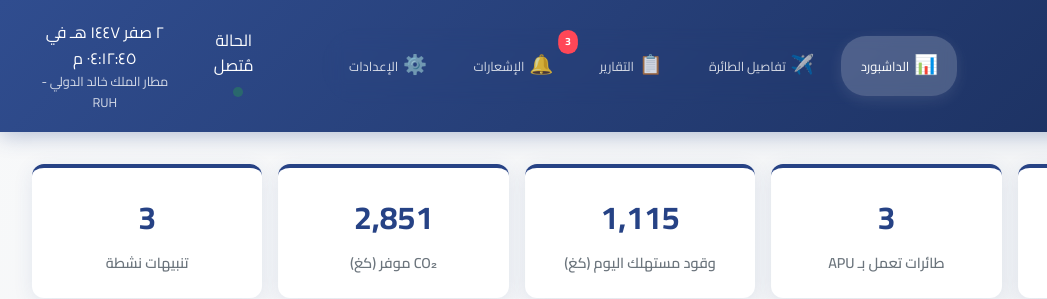
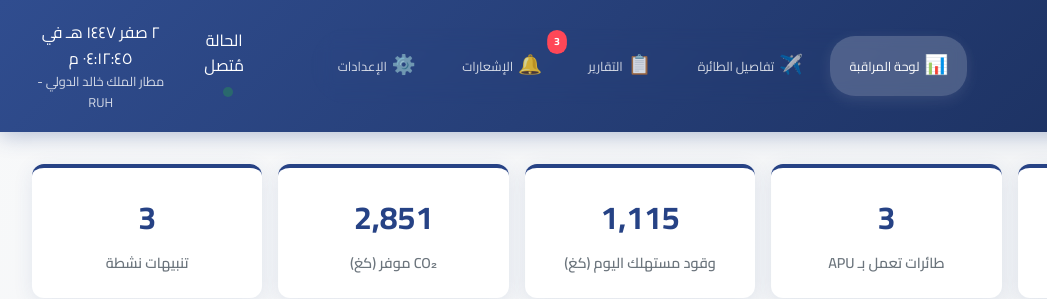
Before and after one commit to Joud676/Avithon-RoshdSystem, a plain HTML site: page HTML/dashboard.html in a window 1280 px wide. Shown: the top 299 px of the page, 0-1047 px from the left. Drawn offline with Linux system fonts and the light colour scheme.

Commit message:
Adding Dashboard & Some Modifications

```diff
--- a/HTML/dashboard.html
+++ b/HTML/dashboard.html
@@ -26,7 +26,7 @@
                     <li class="nav-item active">
                         <a href="#dashboard" class="nav-link">
                             <span class="nav-icon">📊</span>
-                            <span class="nav-text">الداشبورد</span>
+                            <span class="nav-text">لوحة المراقبة</span>
                         </a>
                     </li>
                     <li class="nav-item">
```
